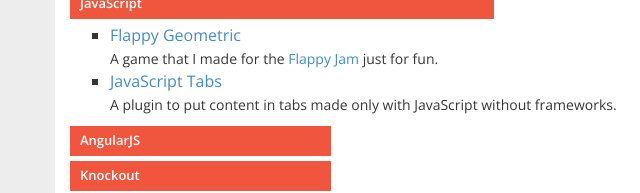
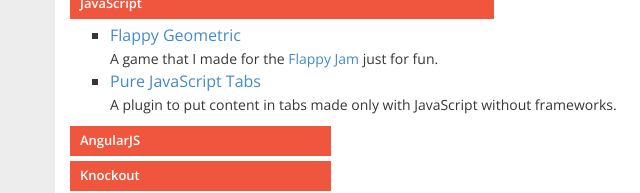
Before and after one commit to panoramix360/panoramix360.github.io, a plain HTML site: page index.html in a window 1280 px wide. Both pictures are taken after a click on the element "JavaScript". Shown: the part 607-800 px from the top of the page, 0-640 px from the left. Drawn offline with nearby package versions, Linux system fonts and the light colour scheme.

Commit message:
Change of the link in Javascript Tabs.

```diff
--- a/index.html
+++ b/index.html
@@ -70,7 +70,7 @@
                 <ul class="item-skills-detail">
                     <li><a href="https://github.com/panoramix360/flappy-geometric" target="_blank">Flappy Geometric</a><br />
                         <span class="project-detail">A game that I made for the <a href="http://itch.io/jam/flappyjam" target="_blank">Flappy Jam</a> just for fun.</span></li>
-                    <li><a href="https://github.com/panoramix360/JavascriptTabs" target="_blank">JavaScript Tabs</a><br />
+                    <li><a href="https://github.com/panoramix360/pure-javascript-tabs" target="_blank">Pure JavaScript Tabs</a><br />
                         <span class="project-detail">A plugin to put content in tabs made only with JavaScript without frameworks.</span></li>
                 </ul>
               <div class="item-skills" data-percent="0.40">AngularJS</div>
```
